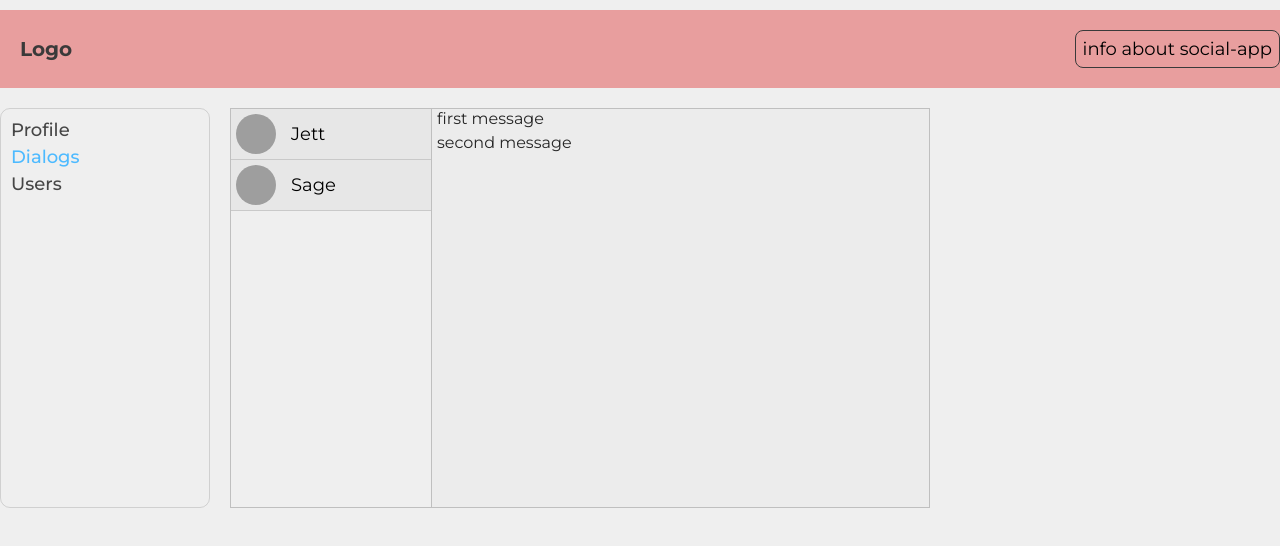
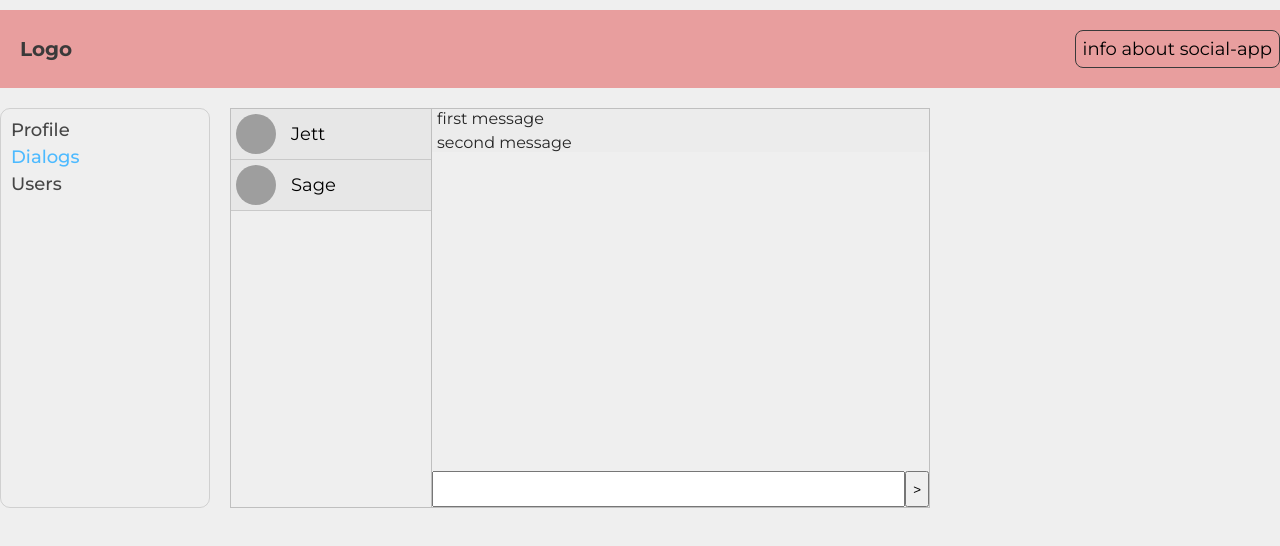
Before and after one commit to ncsoftt2/social-app, a React (Create React App) app: page /dialogs in a window 1280 px wide. Shown: the top 546 px of the page. Built offline with nearby package versions, Linux system fonts and the light colour scheme; grey boxes are pictures that could not be loaded.

Commit message:
re on redux

```diff
--- a/src/components/App/App.tsx
+++ b/src/components/App/App.tsx
@@ -3,7 +3,6 @@ import Header from "../Header/Header";
 import Navbar from "../Navbar/Navbar";
 import Profile from "../Profile/Profile";
 import {Route, Routes} from "react-router-dom";
-import state, {addPost, addPostMessage} from "../../store/state";
 import Dialogs from "../Dialogs/Dialogs";
 import {AppWrapper} from "../../StyledComponents/AppWrapper";
 import {ContentWrapper} from "../../StyledComponents/ContentWrapper";
@@ -15,15 +14,8 @@ const App = () => {
             <ContentWrapper>
                 <Navbar/>
                 <Routes>
-                    <Route path={'/dialogs/*'} element={<Dialogs dialogs={state.dialogsPage.dialogs}
-                                                                 messages={state.dialogsPage.messages}
-
-                    />}/>
-                    <Route path={'/profile'} element={<Profile posts={state.profilePage.posts}
-                                                               addPost={addPost}
-                                                               postMessage={state.profilePage.postMessage}
-                                                               addPostMessage={addPostMessage}
-                    />}/>
+                    <Route path={'/profile'} element={<Profile />}/>
+                    <Route path={'/dialogs/*'} element={<Dialogs />}/>
                 </Routes>
             </ContentWrapper>
         </AppWrapper>
--- a/src/components/Dialogs/Dialogs.tsx
+++ b/src/components/Dialogs/Dialogs.tsx
@@ -1,18 +1,26 @@
-import React from 'react';
-import {DialogsPageType} from "../../store/state";
+import React, {ChangeEvent} from 'react';
 import styled from "styled-components";
 import {NavLink} from "react-router-dom";
-import styles from "../../styles/Dialogs.module.css";
+import {useAppDispatch, useAppSelector} from "../../store/hooks";
+import {addNewMessageAC, updateDialogBodyMessageAC} from "../../store/dialogs-reducer/dialogs-reducer";
 
 const image = 'https://cdn.theatlantic.com/media/img/photo/2018/10/images-of-the-season-fall-is-in-the/f02_RTX6EJJJ-1/original.jpg'
 
 
-
-const Dialogs: React.FC<DialogsPageType> = ({dialogs,messages}) => {
+const Dialogs = () => {
+    const {messages,dialogMessage,dialogs}  = useAppSelector(({dialogsReducer}) => dialogsReducer)
+    const dispatch = useAppDispatch()
+    const handleChange = (e: ChangeEvent<HTMLTextAreaElement>) => {
+        dispatch(updateDialogBodyMessageAC(e.currentTarget.value))
+    }
+    const handleAddNewMessage = () => {
+        if(dialogMessage.trim().length !== 0 ) {
+            dispatch(addNewMessageAC(dialogMessage.trim()))
+        }
+    }
     const dialogsItem = dialogs.map(({id,name}) =>   {
         return (
-
-                <NavLink to={`/dialogs/${id}`}>
+                <NavLink to={`/dialogs/${id}`} key={id}>
                     <DialogWrapper>
                         <img src={image} alt={"avatar"}/>
                         <span>{name}</span>
@@ -31,9 +39,15 @@ const Dialogs: React.FC<DialogsPageType> = ({dialogs,messages}) => {
             <nav>
                 {dialogsItem}
             </nav>
-            <ul>
-                {dialogsMessages}
-            </ul>
+            <TAWrapper>
+                <ul>
+                    {dialogsMessages}
+                </ul>
+                <div>
+                    <textarea value={dialogMessage} onChange={handleChange}/>
+                    <button onClick={handleAddNewMessage}>&gt;</button>
+                </div>
+            </TAWrapper>
         </DialogsWrapper>
     );
 };
@@ -91,3 +105,19 @@ const DialogWrapper = styled.div`
     border-radius: 50%;
   }
 `
+
+const TAWrapper = styled.div`
+  width: 100%;
+  position: relative;
+  div {
+    width: 100%;
+    position: absolute;
+    bottom: 0;
+    display: flex;
+  }
+  textarea {
+    resize: none;
+    outline: none;
+    width: 100%;
+  }
+`
--- a/src/components/Profile/Posts.tsx
+++ b/src/components/Profile/Posts.tsx
@@ -1,26 +1,23 @@
-import React, {ChangeEvent, useRef} from 'react';
-import {addPostMessage, PostType} from "../../store/state";
+import React, {ChangeEvent, KeyboardEvent} from 'react';
 import {Button} from "../../StyledComponents/Button";
 import styled from "styled-components";
 import {Textarea} from "./Textarea";
+import {useAppDispatch, useAppSelector} from "../../store/hooks";
+import {addPostAC, updatePostMessageAC} from "../../store/profile-reducer/profile-reducer";
 
 const imgUrl = 'https://images.unsplash.com/photo-1503023345310-bd7c1de61c7d?ixlib=rb-4.0.3&ixid=M3wxMjA3fDB8MHxzZWFyY2h8Mnx8aHVtYW58ZW58MHx8MHx8fDA%3D&w=1000&q=80'
 
-
-interface PropsType {
-    posts: PostType[]
-    addPost: (newMessage: string) => void
-    postMessage: string
-    addPostMessage: (newMessage: string) => void
-}
-
-const Posts:React.FC<PropsType> = ({posts,addPost,postMessage,addPostMessage}) => {
+const Posts = () => {
+    const {posts,postMessage} = useAppSelector(({profileReducer}) => profileReducer)
+    const dispatch = useAppDispatch()
     const addNewPost = () => {
-        addPost(postMessage)
-        postMessage = ''
+        if(postMessage.trim().length !== 0) {
+            dispatch(addPostAC(postMessage))
+        }
     }
-
-    const handleChange = (e: ChangeEvent<HTMLTextAreaElement>) => addPostMessage(e.currentTarget.value)
+    const handleChange = (e: ChangeEvent<HTMLTextAreaElement>) => {
+        dispatch(updatePostMessageAC(e.currentTarget.value))
+    }
     const postElement = posts.map(({message,id,likesCount}) => {
         return (
             <li key={id}>
@@ -40,7 +37,7 @@ const Posts:React.FC<PropsType> = ({posts,addPost,postMessage,addPostMessage}) =
     return (
         <PostsWrapper>
             <TextareaAndButton>
-                <textarea value={postMessage} onChange={handleChange}/>
+                <textarea value={postMessage} onChange={handleChange} />
                 <Button onClick={addNewPost}>Отправить</Button>
             </TextareaAndButton>
             <ul>
--- a/src/index.tsx
+++ b/src/index.tsx
@@ -3,20 +3,18 @@ import ReactDOM from 'react-dom/client';
 import App from './components/App/App';
 import './styles/index.css';
 import {BrowserRouter} from "react-router-dom";
-import state, {StateType} from "./store/state";
 
+import store from "./store";
+import {Provider} from "react-redux";
 
 const root = ReactDOM.createRoot(
-  document.getElementById('root') as HTMLElement
+    document.getElementById('root') as HTMLElement
 );
 
-
-export const renderTree = (state: StateType) => {
-    root.render(
+root.render(
+    <Provider store={store}>
         <BrowserRouter>
-            <App />
+            <App/>
         </BrowserRouter>
-    );
-}
-
-renderTree(state)
+    </Provider>
+);
--- /dev/null
+++ b/src/store/StoreContext.ts
@@ -0,0 +1,3 @@
+import React from "react";
+
+export const StoreContext = React.createContext(null)
--- /dev/null
+++ b/src/store/dialogs-reducer/dialogs-reducer.ts
@@ -0,0 +1,65 @@
+import {v1} from "uuid";
+
+export interface MessagesType {
+    id: string
+    message: string
+}
+export interface DialogsType {
+    id:string
+    name:string
+}
+
+export interface DialogStateType {
+    messages: MessagesType[]
+    dialogs: DialogsType[]
+    dialogMessage: string
+}
+
+const initialState:DialogStateType = {
+    messages: [
+        {id:v1(),message:'first message'},
+        {id:v1(),message:'second message'},
+    ],
+    dialogs: [
+        {id:v1(),name: 'Jett'},
+        {id:v1(),name: 'Sage'},
+    ],
+    dialogMessage: ''
+}
+
+export type AddNewMessage = {
+    type: "ADD-NEW-MESSAGE"
+    message: string
+}
+export type UpdateDialogBodyMessage = {
+    type: "UPDATE-DIALOG-BODY-MESSAGE"
+    dialogMessage: string
+}
+type ActionType = AddNewMessage | UpdateDialogBodyMessage
+const dialogsReducer = (state = initialState, action: ActionType) => {
+    switch (action.type) {
+        case "ADD-NEW-MESSAGE":
+            const newMessage:MessagesType = {id: v1(),message: state.dialogMessage}
+            return {
+                ...state,
+                messages: [...state.messages,newMessage],
+                dialogMessage: ''
+            }
+        case "UPDATE-DIALOG-BODY-MESSAGE":
+            return {
+                ...state,
+                dialogMessage: action.dialogMessage
+            }
+
+        default: return state
+    }
+}
+
+export default dialogsReducer;
+
+export const addNewMessageAC = (message:string):AddNewMessage => (
+    {type:"ADD-NEW-MESSAGE",message}
+)
+export const updateDialogBodyMessageAC = (dialogMessage: string):UpdateDialogBodyMessage => (
+    {type:"UPDATE-DIALOG-BODY-MESSAGE",dialogMessage}
+)
--- /dev/null
+++ b/src/store/hooks.ts
@@ -0,0 +1,5 @@
+import {useDispatch,useSelector,TypedUseSelectorHook} from "react-redux";
+import {AppDispatch, RootState} from "./index";
+
+export const useAppDispatch = () => useDispatch<AppDispatch>()
+export const useAppSelector:TypedUseSelectorHook<RootState> = useSelector
--- /dev/null
+++ b/src/store/index.ts
@@ -0,0 +1,20 @@
+import {combineReducers, compose, createStore} from "redux";
+import profileReducer from "./profile-reducer/profile-reducer";
+import dialogsReducer from "./dialogs-reducer/dialogs-reducer";
+
+declare global {
+    interface Window {
+        __REDUX_DEVTOOLS_EXTENSION_COMPOSE__?: typeof compose;
+    }
+}
+
+const composeEnhancers = window.__REDUX_DEVTOOLS_EXTENSION_COMPOSE__ || compose
+
+const store = createStore(
+    combineReducers({profileReducer, dialogsReducer})
+    ,composeEnhancers()
+)
+
+export default store
+export type RootState = ReturnType<typeof store.getState>
+export type AppDispatch = typeof store.dispatch
--- /dev/null
+++ b/src/store/profile-reducer/profile-reducer.ts
@@ -0,0 +1,54 @@
+import {v1} from "uuid";
+
+interface PostType {
+    id: string
+    message: string
+    likesCount: number
+}
+export interface ProfileStateType {
+    postMessage: string
+    posts: PostType[]
+}
+const initialState:ProfileStateType = {
+    postMessage: '',
+    posts: [
+        {id:v1(),message: 'first post', likesCount: 0},
+        {id:v1(),message: 'second post', likesCount: 5},
+        {id:v1(),message: 'third post', likesCount: 24},
+    ]
+}
+
+export type AddPostType = {
+    type: "ADD-POST"
+    message: string
+}
+export type UpdatePostMessage = {
+    type: "UPDATE-POST-MESSAGE"
+    postMessage: string
+}
+
+type ActionType = AddPostType | UpdatePostMessage
+
+const profileReducer = (state = initialState, action: ActionType) => {
+    switch (action.type) {
+        case "ADD-POST":
+            const newPost:PostType = {id:v1(),message:state.postMessage,likesCount: 0}
+            return {
+                ...state,
+                posts: [newPost,...state.posts],
+                postMessage: ''
+            }
+        case "UPDATE-POST-MESSAGE":
+            return {
+                ...state,
+                postMessage: action.postMessage
+            }
+        default: return state
+    }
+}
+
+
+export default profileReducer;
+
+export const addPostAC = (message: string):AddPostType => ({type:"ADD-POST",message})
+export const updatePostMessageAC = (postMessage: string):UpdatePostMessage => ({type:"UPDATE-POST-MESSAGE",postMessage})
--- a/src/store/state.ts
+++ /dev/null
@@ -1,66 +0,0 @@
-import {v1} from "uuid";
-import {renderTree} from "../index";
-
-
-export interface PostType {
-    id: string
-    message: string
-    likesCount: number
-}
-
-export interface MessageType {
-    id: string
-    message: string
-}
-
-export interface DialogType {
-    id: string
-    name: string
-}
-
-export interface ProfilePageType {
-    postMessage: string
-    posts: PostType[]
-}
-export interface DialogsPageType {
-    messages: MessageType[]
-    dialogs: DialogType[]
-}
-
-export interface StateType {
-    profilePage: ProfilePageType
-    dialogsPage: DialogsPageType
-}
-
-const state:StateType = {
-    profilePage: {
-        postMessage: '',
-        posts: [
-            {id:v1(),message: 'first post', likesCount: 0},
-            {id:v1(),message: 'second post', likesCount: 5},
-            {id:v1(),message: 'third post', likesCount: 24},
-        ]
-    },
-    dialogsPage: {
-        messages: [
-            {id:v1(),message:'first message'},
-            {id:v1(),message:'second message'},
-        ],
-        dialogs: [
-            {id:v1(),name: 'Jett'},
-            {id:v1(),name: 'Sage'},
-        ]
-    }
-}
-export default state
-
-export const addPost = (message: string) => {
-    const newPost:PostType = {id: v1(),message,likesCount: 0}
-    state.profilePage.posts.push(newPost)
-    renderTree(state)
-}
-
-export const addPostMessage = (newMessage: string) => {
-    state.profilePage.postMessage = newMessage
-    renderTree(state)
-}
```
Also changed, not shown: src/components/Profile/Profile.tsx (+2 -14 lines), 2 other files (tests, documents, lock files or other folders).
